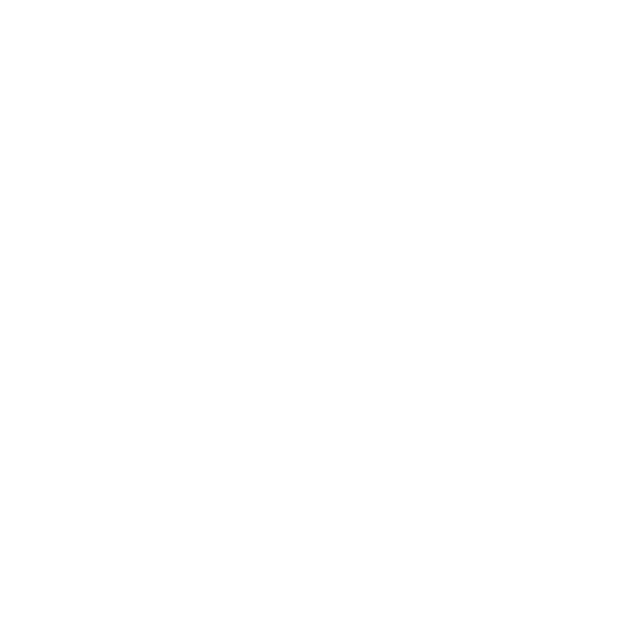
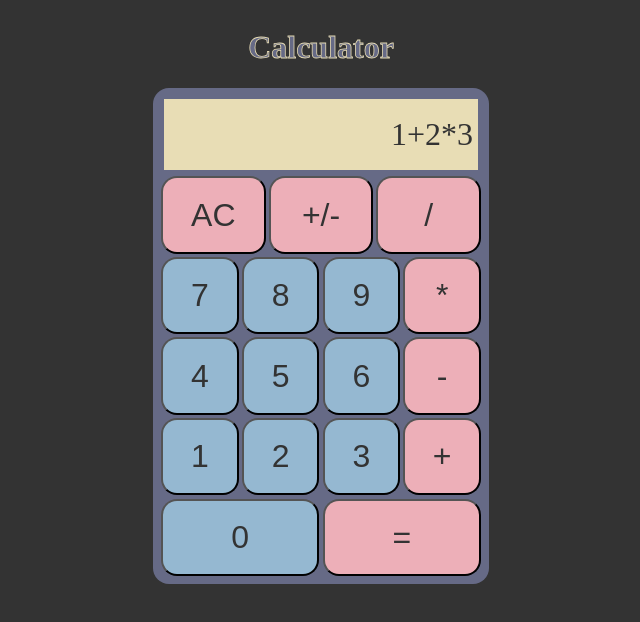
Before and after one commit to jgroma/odin-calculator, a plain HTML site: page index.html in a window 1280 px wide. Shown: the whole page, without its empty margins (319-959 px from the left). Drawn offline with Linux system fonts and the light colour scheme.

Commit message:
Add HTML calculator frame

```diff
--- a/index.html
+++ b/index.html
@@ -8,6 +8,47 @@
     <link rel="stylesheet" href="style.css">
 </head>
 <body>
+    <div class="main-container">
+        <h1>Calculator</h1>
+        <div class="calculator-container">
+            <div class="display-container">
+                <div class="display">1+2*3</div>
+            </div>
+
+            <div class="second-row">
+               <button class ="clear other-button">AC</button>
+               <button class ="negative other-button">+/-</button>
+               <button class ="division operator">/</button>
+            </div>
+
+            <div class = third-row>
+               <button class ="seven">7</button>
+               <button class ="eight">8</button>
+               <button class ="nine">9</button>
+               <button class ="multiplication operator">*</button>
+            </div>
+
+            <div class = fourth-row>
+               <button class ="four">4</button>
+               <button class ="five">5</button>
+               <button class ="six">6</button>
+               <button class ="subtraction operator">-</button>
+            </div>
+
+            <div class ="fifth-row">
+               <button class ="one">1</button>
+               <button class ="two">2</button>
+               <button class ="three">3</button>
+               <button class ="addition operator">+</button>
+            </div>
+
+            <div class ="sixth-row">
+               <button class ="zero">0</button>
+               <button class ="equals operator">=</button>
+            </div>
+
+        </div>
+    </div>
 
     <script src="javascript.js"></script>
 </body>
--- a/style.css
+++ b/style.css
@@ -0,0 +1,135 @@
+body {
+    display: flex;
+    flex-direction: column;
+    justify-content: center;
+    align-items: center;
+    background-color: #333333;
+    color: #666A86;
+
+}
+
+h1 {
+    -webkit-text-stroke: 0.8px #E8DDB5
+}
+
+
+.main-container {
+    display: flex;
+    flex-direction: column;
+    justify-content: center;
+    align-items: center;
+}
+
+.calculator-container {
+    display: grid;
+    justify-content: space-around;
+    align-content: space-around;
+    font-size: 2rem;
+    height: 60vh;
+    min-width: 40vh;
+    gap: 0.2rem;
+    padding: 0.5rem;
+    border-radius: 1rem;
+    grid-template-columns: 1fr 1fr 1fr 1fr;
+    grid-template-rows: 1fr 1fr 1fr 1fr 1fr 1fr;
+    background-color: #666A86;
+
+}
+
+.display-container {
+    display: flex;
+    justify-content: end;
+    align-items: center;
+    text-align: end;
+    margin: 0.2rem;
+    /*border-radius: 1rem;*/
+    background-color: #E8DDB5;
+
+    grid-column-start: 1;
+    grid-column-end: 5;
+
+    grid-row-start: 1;
+    grid-row-end: 2;
+}
+
+
+
+.display {
+    padding-inline-end: 0.3rem;
+    color: #333333;
+
+}
+
+.second-row {
+    display: flex;
+    justify-content: space-between;
+    gap: 0.2rem;
+    grid-column-start: 1;
+    grid-column-end: 5;
+
+    grid-row-start: 2;
+    grid-row-end: 3;
+}
+
+.third-row {
+    display: flex;
+    justify-content: space-between;
+    gap: 0.2rem;
+
+    grid-column-start: 1;
+    grid-column-end: 5;
+
+    grid-row-start: 3;
+    grid-row-end: 4;
+}
+
+.fourth-row {
+    display: flex;
+    justify-content: space-between;
+    gap: 0.2rem;
+
+    grid-column-start: 1;
+    grid-column-end: 5;
+
+    grid-row-start: 4;
+    grid-row-end: 5;
+}
+
+.fifth-row {
+    display: flex;
+    justify-content: space-between;
+    gap: 0.2rem;
+
+    grid-column-start: 1;
+    grid-column-end: 5;
+
+    grid-row-start: 5;
+    grid-row-end: 6;
+}
+
+.sixth-row {
+    display: flex;
+    justify-content: space-between;
+    gap: 0.2rem;
+
+    grid-column-start: 1;
+    grid-column-end: 5;
+
+    grid-row-start: 6;
+    grid-row-end: 7;
+}
+
+button {
+    flex-grow: 1;
+    font-size: 2rem;
+    width: 50px;
+    background-color: #95B8D1;
+    border-radius: 1rem;
+    color:  #333333;
+
+}
+
+.operator,
+.other-button {
+    background-color: #EDAFB8;
+}
```
